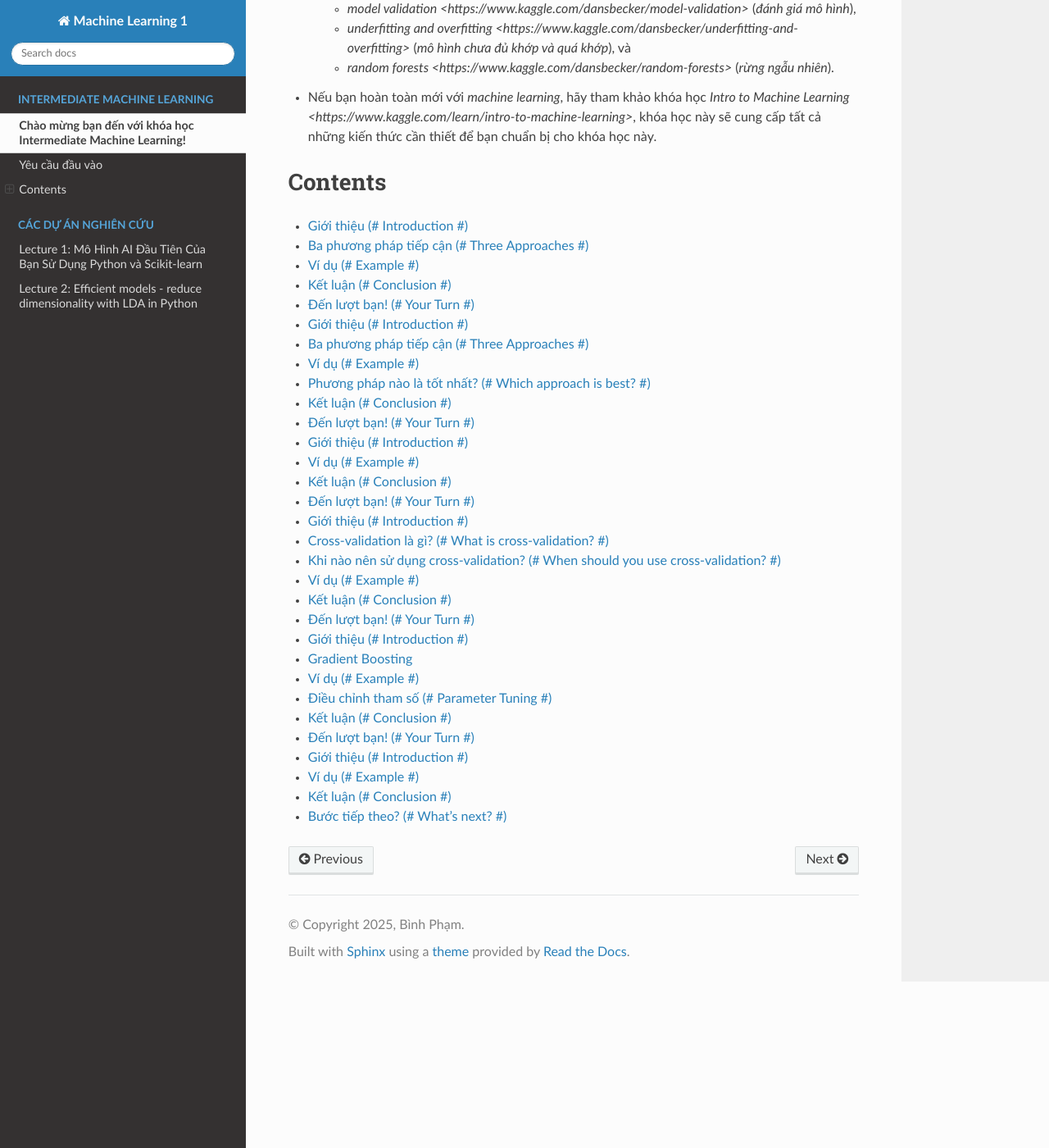
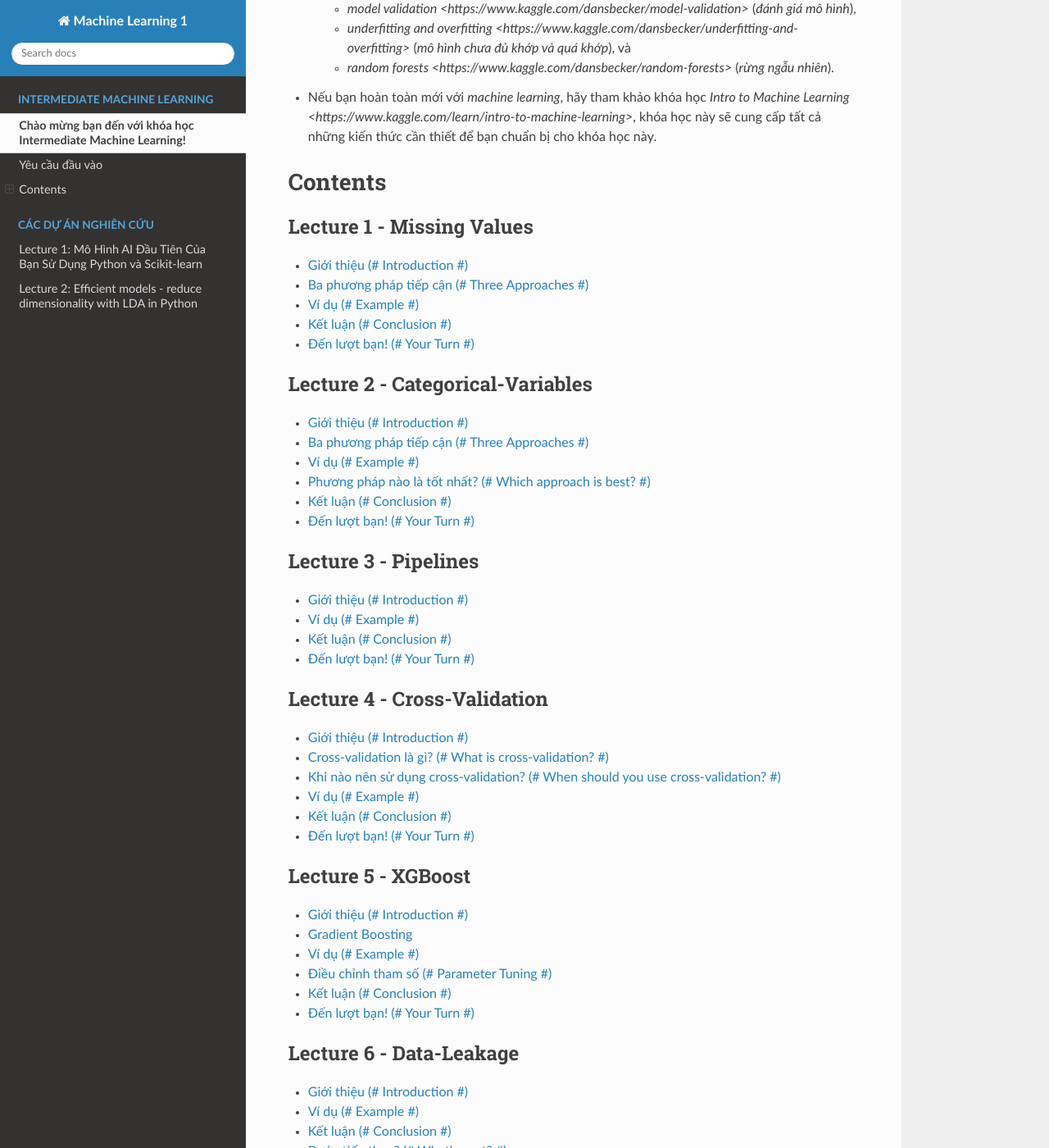
Before and after one commit to phambinh0826/ML1, a Sphinx documentation site: the page built from docs/source/Intermediate-ML/index.rst, in a window 1280 px wide and 1400 px high, scrolled down 775 px. Shown: the whole window at 82% size. Built offline with Sphinx 7.4.7 and the Read the Docs theme 3.1.0, drawn with Linux system fonts in a browser that asks for light colours; pages that are not in the unit, such as notebooks, are missing from menus.

Commit message:
Update index.rst

```diff
--- a/docs/source/Intermediate-ML/index.rst
+++ b/docs/source/Intermediate-ML/index.rst
@@ -23,13 +23,38 @@ Yêu cầu đầu vào
 
 Contents
 ========
+.. toctree::
+   :maxdepth: 1
+   :caption: Lecture 1 - Missing Values
+
+   Lecture 1 - Missing Values/index.rst
 
 .. toctree::
    :maxdepth: 1
+   :caption: Lecture 2 - Categorical-Variables
 
-   Lecture 1 - Missing Values/index.rst
    Lecture 2 - Categorical-Variables/index.rst
+
+.. toctree::
+   :maxdepth: 1
+   :caption: Lecture 3 - Pipelines
+
    Lecture 3 - Pipelines/index.rst
+
+.. toctree::
+   :maxdepth: 1
+   :caption: Lecture 4 - Cross-Validation
+
    Lecture 4 - Cross-Validation/index.rst
+
+.. toctree::
+   :maxdepth: 1
+   :caption: Lecture 5 - XGBoost
+
    Lecture 5 - XGBoost/index.rst
+
+.. toctree::
+   :maxdepth: 1
+   :caption: Lecture 6 - Data-Leakage
+
    Lecture 6 - Data-Leakage/index.rst
```
